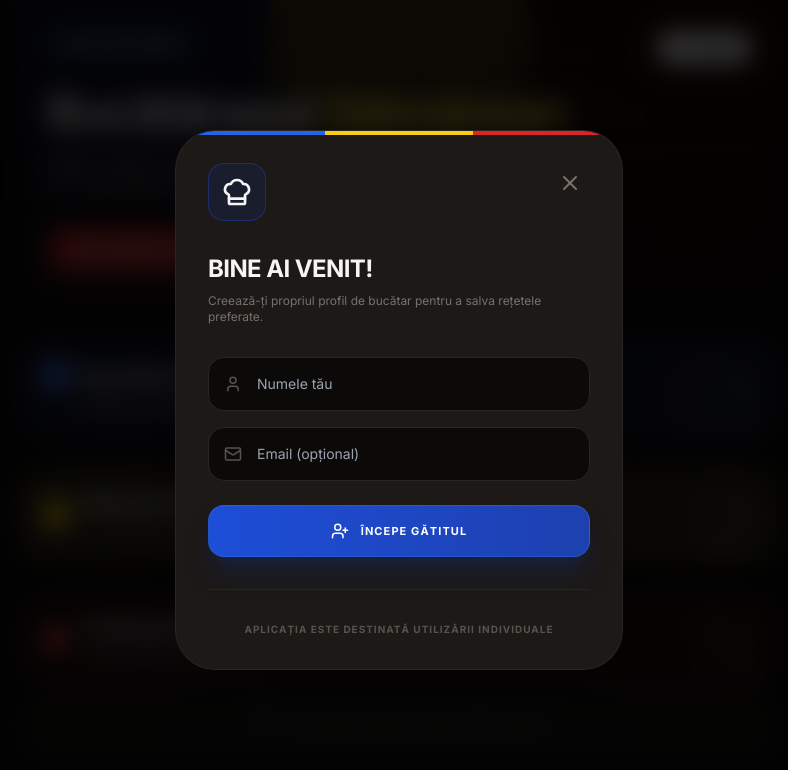
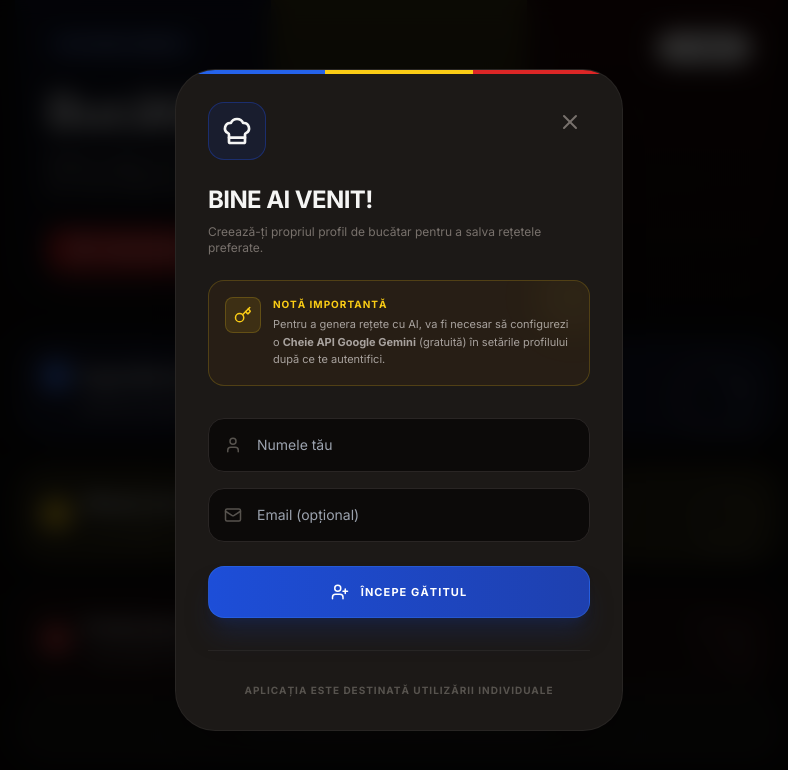
Before and after one commit to Bionic-Pro/Bucatarasul-Satmarean, a React (Vite) app: page / in a window 1280 px wide. Both pictures are taken after a click on the button "Sign In". Shown: the top 770 px of the page, without its empty margins (241-1029 px from the left). Built offline with nearby package versions, Linux system fonts and the light colour scheme.

Commit message:
Enhance AuthModal with API Key warning
Added API Key Warning Banner to AuthModal.

```diff
--- a/components/AuthModal.tsx
+++ b/components/AuthModal.tsx
@@ -1,5 +1,5 @@
 import React, { useState } from 'react';
-import { X, UserPlus, LogIn, ChefHat, Mail, User } from 'lucide-react';
+import { X, UserPlus, LogIn, ChefHat, Mail, User, Key, AlertTriangle } from 'lucide-react';
 
 interface Props {
   onClose: () => void;
@@ -27,7 +27,7 @@ export const AuthModal: React.FC<Props> = ({ onClose, onSuccess }) => {
         </div>
 
         <div className="p-8">
-          <div className="flex justify-between items-start mb-8">
+          <div className="flex justify-between items-start mb-6">
             <div className="bg-roBlue-950/40 p-3 rounded-2xl text-roBlue-400 border border-roBlue-800/50">
               <ChefHat size={32} />
             </div>
@@ -37,7 +37,21 @@ export const AuthModal: React.FC<Props> = ({ onClose, onSuccess }) => {
           </div>
 
           <h2 className="text-2xl font-black text-stone-100 mb-2 uppercase tracking-tight">Bine ai venit!</h2>
-          <p className="text-stone-500 text-xs mb-8 font-medium">Creează-ți propriul profil de bucătar pentru a salva rețetele preferate.</p>
+          <p className="text-stone-500 text-xs mb-6 font-medium">Creează-ți propriul profil de bucătar pentru a salva rețetele preferate.</p>
+
+          {/* API Key Warning Banner */}
+          <div className="bg-roYellow-900/10 border border-roYellow-500/20 p-4 rounded-2xl flex gap-3 mb-8 items-start relative overflow-hidden">
+             <div className="absolute top-0 right-0 w-16 h-16 bg-roYellow-500/5 rounded-full blur-xl -mr-4 -mt-4"></div>
+             <div className="bg-roYellow-500/10 p-2 rounded-lg text-roYellow-500 shrink-0 border border-roYellow-500/20">
+                <Key size={18} />
+             </div>
+             <div>
+                <h3 className="text-roYellow-500 font-black text-[10px] uppercase tracking-widest mb-1">Notă Importantă</h3>
+                <p className="text-stone-400 text-[11px] leading-relaxed">
+                  Pentru a genera rețete cu AI, va fi necesar să configurezi o <strong>Cheie API Google Gemini</strong> (gratuită) în setările profilului după ce te autentifici.
+                </p>
+             </div>
+          </div>
 
           <form onSubmit={handleSubmit} className="space-y-6">
             <div className="space-y-4">
```
